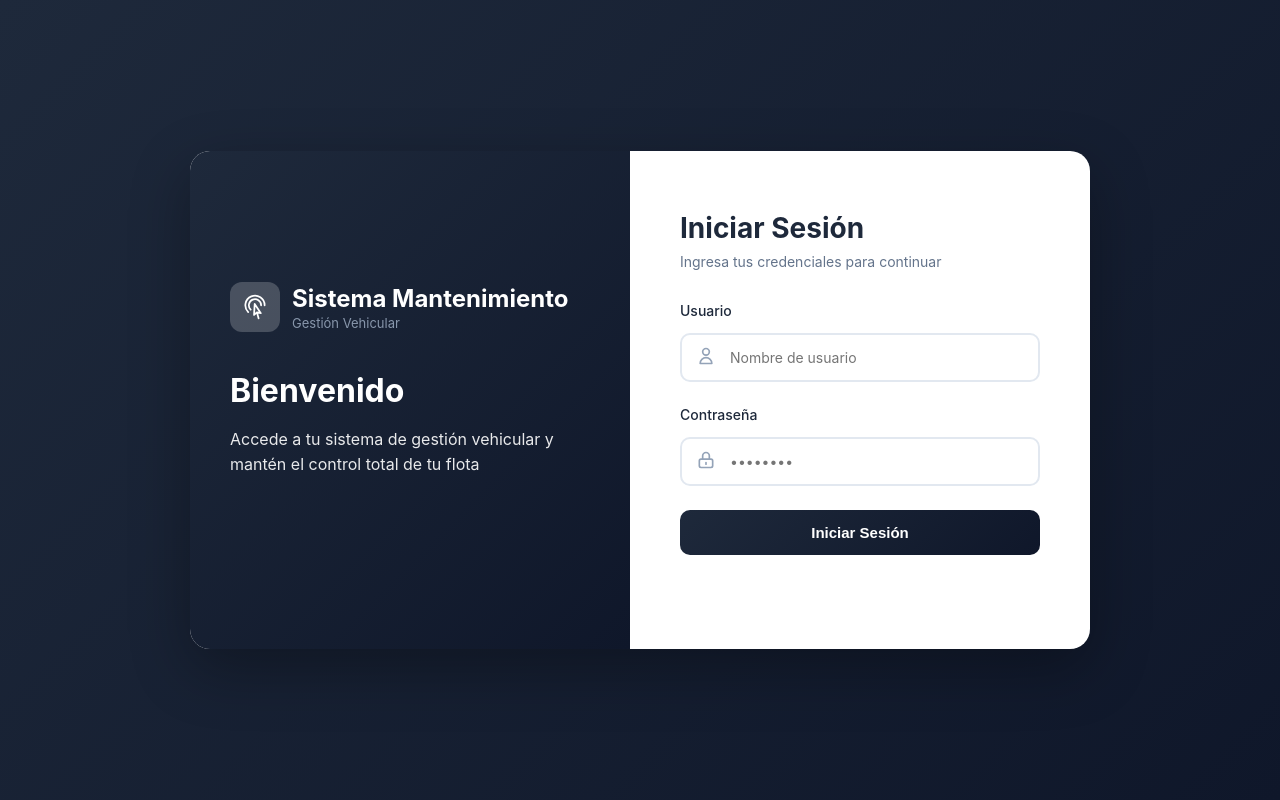
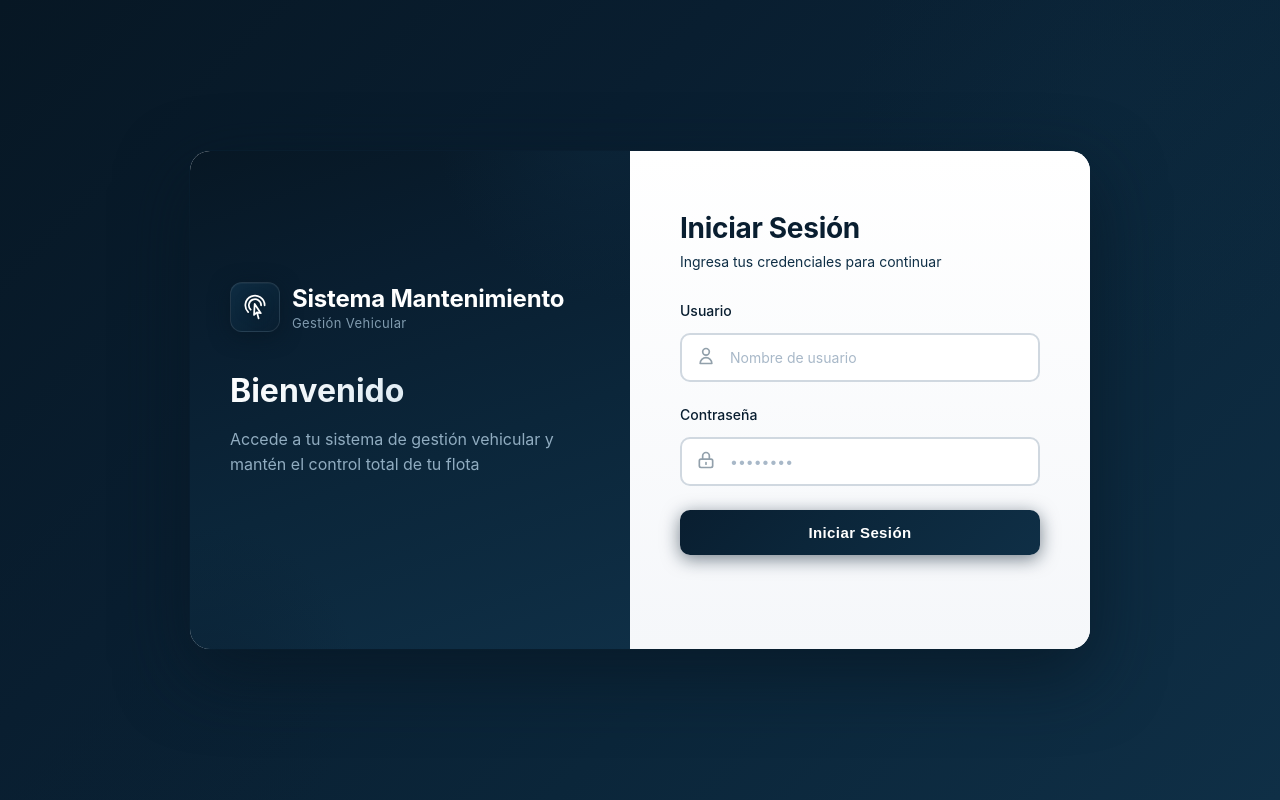
Before and after one commit to OliveroJ16/maintenance-system-ui, a React (Vite) app: page / in a window 1280 px wide. Built offline with nearby package versions, Linux system fonts and the light colour scheme.

Commit message:
refactor: update color palette and improve UI styles

```diff
--- a/src/components/DriversSection.tsx
+++ b/src/components/DriversSection.tsx
@@ -3,6 +3,7 @@ import { GenericTable } from './GenericTable';
 import { GenericModal } from './GenericModal';
 import { SearchBar } from './SearchBar';
 import type { Driver } from '../types/driver';
+import PlusIcon from '../assets/icons/plus.svg?react';
 
 const DRIVER_CONFIG = {
   endpoint: 'drivers',
@@ -82,6 +83,7 @@ export function DriversSection() {
             <p>Consultar, registrar y administrar choferes</p>
           </div>
           <button className="btn btn-primary" onClick={crud.handleOpenCreateModal}>
+            <PlusIcon />
             Nuevo Chofer
           </button>
         </div>
--- a/src/components/UsersSection.tsx
+++ b/src/components/UsersSection.tsx
@@ -119,12 +119,10 @@ export function UsersSection() {
       header: 'Fecha Registro',
       render: (item: UserFormData) => (
         (item as any).registrationDate
-          ? new Date((item as any).registrationDate).toLocaleString('es-PA', {
+          ? new Date((item as any).registrationDate).toLocaleDateString('es-PA', {
             day: '2-digit',
             month: '2-digit',
-              year: 'numeric',
-              hour: '2-digit',
-              minute: '2-digit'
+            year: 'numeric'
           })
           : '-'
       )
--- a/src/styles/Dashboard.css
+++ b/src/styles/Dashboard.css
@@ -2,9 +2,10 @@
    1. RESET & VARIABLES GLOBALES
    ============================================ */
 :root {
-  /* Colores principales */
-  --color-primary: #6366f1;
-  --color-primary-hover: #4f46e5;
+  /* Colores principales - Paleta #091e30, #0f2f46 */
+  --color-primary: #091e30;
+  --color-primary-hover: #0f2f46;
+  --color-primary-light: #123752;
   --color-secondary: #64748b;
   --color-secondary-hover: #475569;
   --color-success: #10b981;
@@ -14,26 +15,29 @@
   /* Fondos */
   --bg-body: #f5f5f7;
   --bg-white: #ffffff;
-  --bg-sidebar: #1e293b;
-  --bg-sidebar-hover: #334155;
+  --bg-sidebar: #091e30;
+  --bg-sidebar-hover: #0f2f46;
   --bg-table-header: #f9fafb;
-  --bg-table-hover: #f9fafb;
+  --bg-table-hover: #f5f8fc;
   --bg-input-readonly: #f3f4f6;
 
   /* Textos */
-  --text-primary: #1e293b;
-  --text-secondary: #64748b;
+  --text-primary: #091e30;
+  --text-secondary: #4a5568;
   --text-sidebar: #cbd5e1;
   --text-sidebar-muted: #94a3b8;
   --text-white: #ffffff;
   --text-readonly: #6b7280;
+  --text-muted: #718096;
+  --text-heading: #071724;
 
   /* Bordes */
   --border-light: #e5e7eb;
   --border-table: #f1f5f9;
+  --border-focus: #0f2f46;
 
   /* Estados */
-   --status-mantenimiento-bg: #fef3c7;
+  --status-mantenimiento-bg: #fef3c7;
   --status-mantenimiento-text: #92400e;
   --status-activo-bg: #d1fae5;
   --status-activo-text: #065f46;
@@ -48,14 +52,14 @@
 
   /* Botones de acción */
   --btn-edit-bg: #eff6ff;
-  --btn-edit-color: #3b82f6;
+  --btn-edit-color: #091e30;
   --btn-delete-bg: #fef2f2;
   --btn-delete-color: #ef4444;
 
   /* Sombras */
-  --shadow-sm: 0 1px 3px rgba(0, 0, 0, 0.1);
-  --shadow-md: 0 4px 12px rgba(0, 0, 0, 0.15);
-  --shadow-lg: 0 10px 30px rgba(0, 0, 0, 0.25);
+  --shadow-sm: 0 1px 3px rgba(9, 30, 48, 0.08);
+  --shadow-md: 0 4px 12px rgba(9, 30, 48, 0.12);
+  --shadow-lg: 0 10px 30px rgba(9, 30, 48, 0.2);
 
   /* Dimensiones */
   --sidebar-width: 240px;
@@ -110,7 +114,7 @@ body {
    ============================================ */
 .sidebar {
   width: var(--sidebar-width);
-  background-color: var(--bg-sidebar);
+  background: linear-gradient(180deg, #071724 0%, #091e30 40%, #0f2f46 100%);
   color: var(--text-white);
   display: flex;
   flex-direction: column;
@@ -118,6 +122,7 @@ body {
   min-height: 100vh;
   position: sticky;
   top: 0;
+  box-shadow: 2px 0 20px rgba(7, 23, 36, 0.35);
 }
 
 .logo-section {
@@ -130,18 +135,22 @@ body {
 .logo-icon {
   width: 40px;
   height: 40px;
-  background-color: var(--color-primary);
+  background: linear-gradient(135deg, #0f2f46 0%, #091e30 100%);
   border-radius: 10px;
   display: flex;
   align-items: center;
   justify-content: center;
   font-size: 20px;
+  box-shadow: 0 4px 12px rgba(7, 23, 36, 0.45);
+  border: 1px solid rgba(255, 255, 255, 0.1);
+  color: var(--text-white);
 }
 
 .logo-text h3 {
   font-size: 16px;
   font-weight: 600;
   margin-bottom: 2px;
+  color: var(--text-white);
 }
 
 .logo-text p {
@@ -156,19 +165,11 @@ body {
   align-items: center;
   gap: 12px;
   cursor: pointer;
-  transition: background-color var(--transition-fast);
+  transition: all var(--transition-fast);
   color: var(--text-sidebar);
   font-size: 14px;
   text-decoration: none;
-}
-
-.menu-item:hover {
-  background-color: var(--bg-sidebar-hover);
-}
-
-.menu-item.active {
-  background-color: var(--color-primary);
-  color: var(--text-white);
+  border-left: 3px solid transparent;
 }
 
 .menu-item svg {
@@ -176,11 +177,23 @@ body {
   height: 18px;
 }
 
+.menu-item:hover {
+  background-color: rgba(15, 47, 70, 0.5);
+  border-left-color: rgba(255, 255, 255, 0.2);
+  color: var(--text-white);
+}
+
+.menu-item.active {
+  background: linear-gradient(90deg, rgba(15, 47, 70, 0.8) 0%, rgba(9, 30, 48, 0.6) 100%);
+  color: var(--text-white);
+  border-left-color: #a8c4d8;
+}
+
 /* Logout */
 .logout-section {
   margin-top: auto;
   padding: 16px 12px;
-  border-top: 1px solid rgba(255, 255, 255, 0.08);
+  border-top: 1px solid rgba(255, 255, 255, 0.06);
 }
 
 .logout-section form {
@@ -190,7 +203,7 @@ body {
 .logout-btn {
   width: 100%;
   border: none;
-  background: rgba(255, 255, 255, 0.03) !important;
+  background: rgba(255, 255, 255, 0.02) !important;
   cursor: pointer;
   text-align: left;
   color: var(--text-sidebar-muted) !important;
@@ -208,7 +221,7 @@ body {
 }
 
 .logout-btn:hover {
-  background: rgba(239, 68, 68, 0.12) !important;
+  background: rgba(239, 68, 68, 0.15) !important;
   color: #fca5a5 !important;
 }
 
@@ -218,6 +231,10 @@ body {
   transition: all 0.3s cubic-bezier(0.4, 0, 0.2, 1);
   opacity: 0.7;
   flex-shrink: 0;
+}
+
+.logout-btn:hover svg {
+  opacity: 1;
 }
 
 /* ============================================
@@ -240,12 +257,14 @@ body {
   justify-content: space-between;
   border-bottom: 1px solid var(--border-light);
   min-height: var(--header-height);
+  box-shadow: 0 1px 3px rgba(9, 30, 48, 0.04);
 }
 
 .header-left h1 {
   font-size: 22px;
-  color: var(--text-primary);
+  color: var(--text-heading);
   margin-bottom: 4px;
+  font-weight: 700;
 }
 
 .header-left p {
@@ -269,6 +288,12 @@ body {
   display: flex;
   align-items: center;
   justify-content: center;
+  color: var(--text-primary);
+}
+
+.notification-btn svg {
+  width: 20px;
+  height: 20px;
 }
 
 .notification-badge {
@@ -297,7 +322,7 @@ body {
   width: 40px;
   height: 40px;
   border-radius: var(--radius-full);
-  background: linear-gradient(135deg, #667eea 0%, #764ba2 100%);
+  background: linear-gradient(135deg, #0f2f46 0%, #091e30 100%);
   display: flex;
   align-items: center;
   justify-content: center;
@@ -309,7 +334,7 @@ body {
 .user-info h4 {
   font-size: 14px;
   font-weight: 600;
-  color: var(--text-primary);
+  color: var(--text-heading);
 }
 
 .user-info p {
@@ -322,8 +347,6 @@ body {
   overflow-y: auto;
   padding: 0;
 }
-
-
 
 /* ============================================
    5. COMPONENTES REUTILIZABLES
@@ -345,11 +368,12 @@ body {
   justify-content: space-between;
   align-items: flex-start;
   box-shadow: var(--shadow-sm);
-  transition: transform var(--transition-fast);
+  transition: transform var(--transition-fast), box-shadow var(--transition-fast);
 }
 
 .stat-card:hover {
   transform: translateY(-2px);
+  box-shadow: var(--shadow-md);
 }
 
 .stat-info h3 {
@@ -364,7 +388,7 @@ body {
 .stat-value {
   font-size: 36px;
   font-weight: 700;
-  color: var(--text-primary);
+  color: var(--text-heading);
 }
 
 .stat-icon {
@@ -376,7 +400,7 @@ body {
   justify-content: center;
 }
 
-.stat-icon.blue { background-color: var(--color-primary); }
+.stat-icon.blue { background: linear-gradient(135deg, #0f2f46 0%, #091e30 100%); }
 .stat-icon.orange { background-color: var(--color-warning); }
 .stat-icon.red { background-color: var(--color-danger); }
 
@@ -406,8 +430,9 @@ body {
 
 .section-title h2 {
   font-size: 18px;
-  color: var(--text-primary);
+  color: var(--text-heading);
   margin-bottom: 4px;
+  font-weight: 700;
 }
 
 .section-title p {
@@ -430,16 +455,24 @@ body {
   gap: 8px;
   transition: all var(--transition-fast);
   white-space: nowrap;
+  color: var(--text-white);
+}
+
+.btn svg {
+  width: 16px;
+  height: 16px;
 }
 
 .btn-primary {
-  background: var(--color-primary);
+  background: linear-gradient(135deg, #0f2f46 0%, #091e30 100%);
   color: var(--text-white);
+  box-shadow: 0 2px 8px rgba(9, 30, 48, 0.35);
 }
 
 .btn-primary:hover {
-  background: var(--color-primary-hover);
+  background: linear-gradient(135deg, #123752 0%, #0f2f46 100%);
   transform: translateY(-1px);
+  box-shadow: 0 4px 14px rgba(9, 30, 48, 0.45);
 }
 
 .btn-secondary {
@@ -510,17 +543,6 @@ body {
   transform-origin: center;
 }
 
-
-.icon-btn svg,
-.icon-btn svg *,
-.action-buttons svg,
-.action-buttons svg * {
-  stroke-width: 1.5px;
-  stroke-linecap: round;
-  stroke-linejoin: round;
-}
-
-/* COLORES POR TIPO DE BOTÓN */
 .icon-btn.edit svg,
 .icon-btn.edit svg * {
   color: var(--btn-edit-color);
@@ -535,11 +557,10 @@ body {
   stroke: var(--btn-delete-color);
 }
 
-/* Hover - cambia a blanco */
 .icon-btn.edit:hover svg,
 .icon-btn.edit:hover svg * {
   color: white;
-  fill: none ;
+  fill: none;
   stroke: white;
 }
 
@@ -577,6 +598,7 @@ body {
 .icon-btn-small:active {
   transform: scale(0.95);
 }
+
 /* ============================================
    7. FORMULARIOS
    ============================================ */
@@ -600,7 +622,7 @@ body {
 .form-group label {
   font-size: 13px;
   font-weight: 500;
-  color: var(--text-primary);
+  color: var(--text-heading);
 }
 
 .form-group input,
@@ -611,8 +633,9 @@ body {
   border-radius: var(--radius-md);
   font-size: 14px;
   font-family: inherit;
-  transition: border-color var(--transition-fast);
+  transition: border-color var(--transition-fast), box-shadow var(--transition-fast);
   background-color: var(--bg-white);
+  color: var(--text-primary);
 }
 
 .form-group textarea {
@@ -624,8 +647,14 @@ body {
 .form-group select:focus,
 .form-group textarea:focus {
   outline: none;
-  border-color: var(--color-primary);
-  box-shadow: 0 0 0 3px rgba(99, 102, 241, 0.1);
+  border-color: var(--border-focus);
+  box-shadow: 0 0 0 3px rgba(15, 47, 70, 0.1);
+}
+
+.form-group input::placeholder,
+.form-group select::placeholder,
+.form-group textarea::placeholder {
+  color: var(--text-muted);
 }
 
 /* Inputs de solo lectura */
@@ -648,12 +677,17 @@ body {
   font-size: 14px;
   font-family: inherit;
   transition: all var(--transition-fast);
+  color: var(--text-primary);
 }
 
 .search-bar input:focus {
   outline: none;
-  border-color: var(--color-primary);
-  box-shadow: 0 0 0 3px rgba(99, 102, 241, 0.1);
+  border-color: var(--border-focus);
+  box-shadow: 0 0 0 3px rgba(15, 47, 70, 0.1);
+}
+
+.search-bar input::placeholder {
+  color: var(--text-muted);
 }
 
 /* Acciones del formulario */
@@ -666,7 +700,7 @@ body {
   border-top: 1px solid var(--border-light);
 }
 
-/* Grid específico para modales - MÁS COMPACTO */
+/* Grid específico para modales */
 .modal-content .form-grid {
   gap: 10px;
   margin-bottom: 0;
@@ -696,9 +730,10 @@ body {
   padding-top: 12px;
   gap: 8px;
 }
-/*  ============================================
-    8. TABLAS
-    ============================================ */
+
+/* ============================================
+   8. TABLAS
+   ============================================ */
 .table-container {
   max-height: calc(100vh - 300px);
   overflow-y: auto;
@@ -730,7 +765,7 @@ th {
   padding: 12px 16px;
   font-size: 12px;
   font-weight: 600;
-  color: var(--text-secondary);
+  color: var(--text-heading);
   text-transform: uppercase;
   letter-spacing: 0.5px;
   white-space: nowrap;
@@ -750,38 +785,6 @@ tr:hover {
 /* ============================================
    9. BADGES DE ESTADO
    ============================================ */
-
-/* Badges de estado */
-.status-badge.activo {
-  background: var(--status-activo-bg);
-  color: var(--status-activo-text);
-}
-
-.status-badge.inactivo {
-  background: var(--status-inactivo-bg);
-  color: var(--status-inactivo-text);
-}
-
-.status-badge.mantenimiento {  /* ← NUEVO */
-  background: var(--status-mantenimiento-bg);
-  color: var(--status-mantenimiento-text);
-}
-
-.status-badge.pendiente {
-  background: var(--status-pendiente-bg);
-  color: var(--status-pendiente-text);
-}
-
-.status-badge.completado {
-  background: var(--status-completado-bg);
-  color: var(--status-completado-text);
-}
-
-.status-badge.en-progreso {
-  background: var(--status-progreso-bg);
-  color: var(--status-progreso-text);
-}
-
 .status-badge {
   display: inline-block;
   padding: 4px 12px;
@@ -799,6 +802,11 @@ tr:hover {
 .status-badge.inactivo {
   background: var(--status-inactivo-bg);
   color: var(--status-inactivo-text);
+}
+
+.status-badge.mantenimiento {
+  background: var(--status-mantenimiento-bg);
+  color: var(--status-mantenimiento-text);
 }
 
 .status-badge.pendiente {
@@ -839,7 +847,7 @@ tr:hover {
 .modal {
   position: fixed;
   inset: 0;
-  background: rgba(15, 23, 42, 0.5);
+  background: rgba(7, 23, 36, 0.6);
   display: flex;
   align-items: center;
   justify-content: center;
@@ -862,9 +870,10 @@ tr:hover {
   max-height: 90vh;
   overflow-y: auto;
   box-shadow:
-    0 20px 50px rgba(0, 0, 0, 0.15),
-    0 0 0 1px rgba(0, 0, 0, 0.04);
+    0 20px 50px rgba(7, 23, 36, 0.25),
+    0 0 0 1px rgba(9, 30, 48, 0.08);
   animation: slideUp 0.25s cubic-bezier(0.16, 1, 0.3, 1);
+  color: var(--text-primary);
 }
 
 .modal-header {
@@ -880,7 +889,7 @@ tr:hover {
 
 .modal-header h3 {
   font-size: 16px;
-  color: var(--text-primary);
+  color: var(--text-heading);
   font-weight: 600;
   letter-spacing: -0.01em;
 }
@@ -907,38 +916,12 @@ tr:hover {
   color: var(--color-danger);
 }
 
-/* Contenido del formulario */
+/* Contenido del formulario en modal */
 .modal-content form {
   padding: 18px 24px 20px;
 }
 
-/* Grid ultra compacto para modales */
-.modal-content .form-grid {
-  gap: 8px;
-  margin-bottom: 0;
-}
-
-.modal-content .form-group {
-  gap: 1px;
-}
-
-.modal-content .form-group label {
-  font-size: 11px;
-  font-weight: 600;
-  color: var(--text-secondary);
-  text-transform: uppercase;
-  letter-spacing: 0.5px;
-  margin-bottom: 0;
-}
-
-.modal-content .form-group input,
-.modal-content .form-group select {
-  padding: 6px 10px;
-  font-size: 13px;
-  border-radius: 6px;
-}
-
-/* Acciones */
+/* Acciones del modal */
 .modal-content .form-actions {
   display: flex;
   gap: 8px;
@@ -970,14 +953,14 @@ tr:hover {
 }
 
 .modal-content .form-actions .btn-primary {
-  background: var(--color-primary);
+  background: linear-gradient(135deg, #0f2f46 0%, #091e30 100%);
   color: white;
-  box-shadow: 0 2px 8px rgba(99, 102, 241, 0.25);
+  box-shadow: 0 2px 8px rgba(9, 30, 48, 0.35);
 }
 
 .modal-content .form-actions .btn-primary:hover {
-  background: var(--color-primary-hover);
-  box-shadow: 0 4px 14px rgba(99, 102, 241, 0.35);
+  background: linear-gradient(135deg, #123752 0%, #0f2f46 100%);
+  box-shadow: 0 4px 14px rgba(9, 30, 48, 0.5);
   transform: translateY(-1px);
 }
 
@@ -1036,12 +1019,8 @@ tr:hover {
    12. ANIMACIONES
    ============================================ */
 @keyframes fadeIn {
-  from {
-    opacity: 0;
-  }
-  to {
-    opacity: 1;
-  }
+  from { opacity: 0; }
+  to { opacity: 1; }
 }
 
 @keyframes slideUp {
@@ -1127,7 +1106,9 @@ tr:hover {
 .mb-2 { margin-bottom: 16px; }
 .mb-3 { margin-bottom: 24px; }
 
-/* Scrollbar personalizado */
+/* ============================================
+   15. SCROLLBAR PERSONALIZADO
+   ============================================ */
 ::-webkit-scrollbar {
   width: 8px;
   height: 8px;
@@ -1138,10 +1119,10 @@ tr:hover {
 }
 
 ::-webkit-scrollbar-thumb {
-  background: var(--color-secondary);
+  background: #0f2f46;
   border-radius: 4px;
 }
 
 ::-webkit-scrollbar-thumb:hover {
-  background: var(--color-secondary-hover);
+  background: #091e30;
 }
--- a/src/styles/Login.css
+++ b/src/styles/Login.css
@@ -5,7 +5,7 @@
 }
 
 .login-page-wrapper {
-    background: linear-gradient(135deg, #1e293b 0%, #0f172a 100%);
+    background: linear-gradient(135deg, #071724 0%, #091e30 35%, #0b263a 65%, #0f2f46 100%);
     display: flex;
     justify-content: center;
     align-items: center;
@@ -13,27 +13,91 @@
     padding: 20px;
     font-family: -apple-system, BlinkMacSystemFont, 'Segoe UI', Roboto, sans-serif;
     width: 100%;
+    position: relative;
+    overflow: hidden;
+}
+
+.login-page-wrapper::before {
+    content: '';
+    position: absolute;
+    width: 550px;
+    height: 550px;
+    background: radial-gradient(circle, rgba(15, 47, 70, 0.2) 0%, transparent 70%);
+    top: -180px;
+    right: -120px;
+    border-radius: 50%;
+}
+
+.login-page-wrapper::after {
+    content: '';
+    position: absolute;
+    width: 450px;
+    height: 450px;
+    background: radial-gradient(circle, rgba(9, 30, 48, 0.25) 0%, transparent 70%);
+    bottom: -140px;
+    left: -100px;
+    border-radius: 50%;
 }
 
 .login-container {
     background: white;
     border-radius: 20px;
-    box-shadow: 0 20px 60px rgba(0, 0, 0, 0.3);
+    box-shadow: 0 25px 70px rgba(7, 23, 36, 0.7), 0 0 0 1px rgba(15, 47, 70, 0.2);
     display: flex;
     max-width: 900px;
     width: 100%;
     overflow: hidden;
+    position: relative;
+    z-index: 1;
 }
 
 /* Panel Izquierdo */
 .login-left {
-    background: linear-gradient(135deg, #1e293b 0%, #0f172a 100%);
+    background: linear-gradient(160deg, #071724 0%, #091e30 30%, #0b263a 60%, #0f2f46 100%);
     color: white;
     padding: 60px 40px;
     flex: 1;
     display: flex;
     flex-direction: column;
     justify-content: center;
+    position: relative;
+    overflow: hidden;
+}
+
+.login-left::before {
+    content: '';
+    position: absolute;
+    top: -40%;
+    right: -35%;
+    width: 350px;
+    height: 350px;
+    background: radial-gradient(circle, rgba(15, 47, 70, 0.4) 0%, transparent 70%);
+    border-radius: 50%;
+}
+
+.login-left::after {
+    content: '';
+    position: absolute;
+    bottom: -35%;
+    left: -30%;
+    width: 300px;
+    height: 300px;
+    background: radial-gradient(circle, rgba(9, 30, 48, 0.45) 0%, transparent 70%);
+    border-radius: 50%;
+}
+
+/* Nebulosa sutil */
+.login-left .nebula {
+    position: absolute;
+    top: 0;
+    left: 0;
+    width: 100%;
+    height: 100%;
+    background:
+        radial-gradient(ellipse at 30% 20%, rgba(15, 47, 70, 0.35) 0%, transparent 50%),
+        radial-gradient(ellipse at 70% 60%, rgba(9, 30, 48, 0.25) 0%, transparent 50%),
+        radial-gradient(ellipse at 50% 80%, rgba(7, 23, 36, 0.35) 0%, transparent 50%);
+    z-index: 0;
 }
 
 .login-left .logo-section {
@@ -41,33 +105,51 @@
     align-items: center;
     gap: 12px;
     margin-bottom: 40px;
+    position: relative;
+    z-index: 1;
 }
 
 .login-left .logo-icon {
     width: 50px;
     height: 50px;
-    background-color: rgba(255, 255, 255, 0.2) !important;
+    background: linear-gradient(135deg, rgba(15, 47, 70, 0.85), rgba(9, 30, 48, 0.75)) !important;
     border-radius: 12px;
     display: flex;
     align-items: center;
     justify-content: center;
+    backdrop-filter: blur(12px);
+    border: 1px solid rgba(255, 255, 255, 0.1);
+    box-shadow: 0 4px 20px rgba(7, 23, 36, 0.7), inset 0 1px 0 rgba(255, 255, 255, 0.04);
 }
 
 .login-left .logo-icon svg {
     width: 28px;
     height: 28px;
     color: white;
+    filter: drop-shadow(0 2px 4px rgba(7, 23, 36, 0.9));
 }
 
 .login-left .logo-text h1 {
     font-size: 24px;
     font-weight: 700;
+    position: relative;
+    z-index: 1;
+    letter-spacing: -0.2px;
 }
 
 .login-left .logo-text p {
     font-size: 13px;
-    opacity: 0.9;
+    opacity: 0.75;
     margin-top: 2px;
+    position: relative;
+    z-index: 1;
+    color: #a8c4d8;
+    letter-spacing: 0.4px;
+}
+
+.welcome-text {
+    position: relative;
+    z-index: 1;
 }
 
 .welcome-text h2 {
@@ -75,13 +157,18 @@
     font-weight: 700;
     margin-bottom: 16px;
     line-height: 1.2;
+    background: linear-gradient(135deg, #ffffff 0%, #c0d8e8 100%);
+    -webkit-background-clip: text;
+    -webkit-text-fill-color: transparent;
+    background-clip: text;
 }
 
 .welcome-text p {
     font-size: 16px;
-    opacity: 0.9;
+    opacity: 0.85;
     line-height: 1.6;
     margin-bottom: 40px;
+    color: #a8c4d8;
 }
 
 /* Panel Derecho */
@@ -91,8 +178,8 @@
     display: flex;
     flex-direction: column;
     justify-content: flex-end;
-
     min-height: 100%;
+    background: linear-gradient(180deg, #ffffff 0%, #f5f7fa 100%);
 }
 
 .login-header {
@@ -101,14 +188,15 @@
 
 .login-header h2 {
     font-size: 28px;
-    color: #1e293b;
+    color: #091e30;
     margin-bottom: 8px;
     font-weight: 700;
+    letter-spacing: -0.3px;
 }
 
 .login-header p {
     font-size: 14px;
-    color: #64748b;
+    color: #0f2f46;
 }
 
 .form-group {
@@ -119,7 +207,7 @@
     display: block;
     font-size: 14px;
     font-weight: 500;
-    color: #1e293b;
+    color: #091e30;
     margin-bottom: 8px;
 }
 
@@ -132,7 +220,14 @@
     left: 16px;
     top: 50%;
     transform: translateY(-50%);
-    color: #94a3b8;
+    color: #0f2f46;
+    opacity: 0.45;
+    transition: all 0.3s ease;
+}
+
+.input-wrapper:focus-within .input-icon {
+    opacity: 1;
+    color: #091e30;
 }
 
 .input-icon svg {
@@ -143,40 +238,86 @@
 .login-right input {
     width: 100%;
     padding: 14px 16px 14px 48px;
-    border: 2px solid #e2e8f0;
+    border: 2px solid #d0d8e0;
     border-radius: 10px;
     font-size: 14px;
-    transition: all 0.3s;
+    transition: all 0.3s ease;
     font-family: inherit;
+    background: white;
+    color: #091e30;
 }
 
 .login-right input:focus {
     outline: none;
-    border-color: #1e293b;
-    box-shadow: 0 0 0 3px rgba(30, 41, 59, 0.1);
+    border-color: #0f2f46;
+    box-shadow: 0 0 0 3px rgba(15, 47, 70, 0.1), 0 4px 12px rgba(9, 30, 48, 0.06);
+    background: #f5f8fc;
+}
+
+.login-right input::placeholder {
+    color: #a8b8c8;
 }
 
 .login-btn {
     width: 100%;
     padding: 14px;
-    background: linear-gradient(135deg, #1e293b 0%, #0f172a 100%);
+    background: linear-gradient(135deg, #091e30 0%, #0b263a 40%, #0f2f46 100%);
     color: white;
     border: none;
     border-radius: 10px;
     font-size: 15px;
     font-weight: 600;
     cursor: pointer;
-    transition: transform 0.2s, box-shadow 0.2s;
+    transition: all 0.35s ease;
     margin-bottom: 0px;
+    position: relative;
+    overflow: hidden;
+    box-shadow: 0 4px 18px rgba(9, 30, 48, 0.55);
+    letter-spacing: 0.4px;
+}
+
+.login-btn::before {
+    content: '';
+    position: absolute;
+    top: 0;
+    left: -100%;
+    width: 100%;
+    height: 100%;
+    background: linear-gradient(90deg, transparent, rgba(255, 255, 255, 0.07), transparent);
+    transition: left 0.6s ease;
+}
+
+.login-btn::after {
+    content: '';
+    position: absolute;
+    top: 0;
+    left: 0;
+    width: 100%;
+    height: 100%;
+    background: linear-gradient(135deg, #0b263a 0%, #0f2f46 100%);
+    opacity: 0;
+    transition: opacity 0.35s ease;
+    border-radius: 10px;
+    z-index: -1;
 }
 
 .login-btn:hover {
-    transform: translateY(-2px);
-    box-shadow: 0 10px 20px rgba(30, 41, 59, 0.3);
+    transform: translateY(-3px);
+    box-shadow: 0 10px 30px rgba(9, 30, 48, 0.65), 0 0 0 2px rgba(15, 47, 70, 0.3);
+}
+
+.login-btn:hover::before {
+    left: 100%;
+}
+
+.login-btn:hover::after {
+    opacity: 1;
 }
 
 .login-btn:active {
-    transform: translateY(0);
+    transform: translateY(-1px);
+    box-shadow: 0 5px 15px rgba(9, 30, 48, 0.55);
+    transition: all 0.1s ease;
 }
 
 /* Contenedor de errores */
```
Lines whose indentation alone changed are shown as unchanged.
